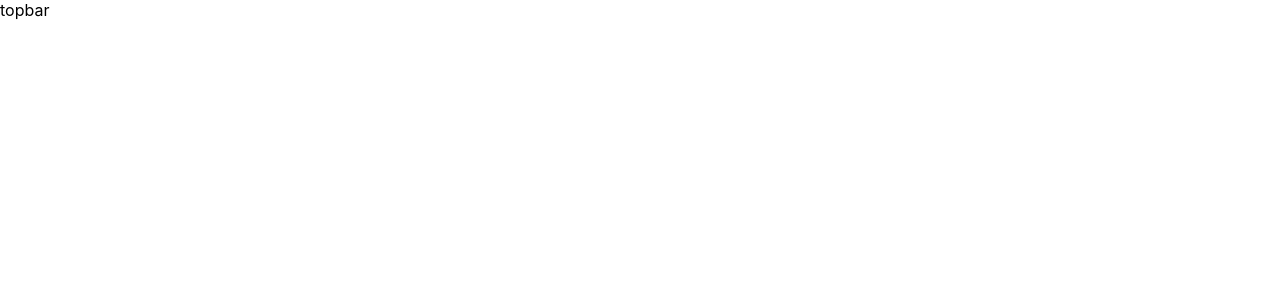
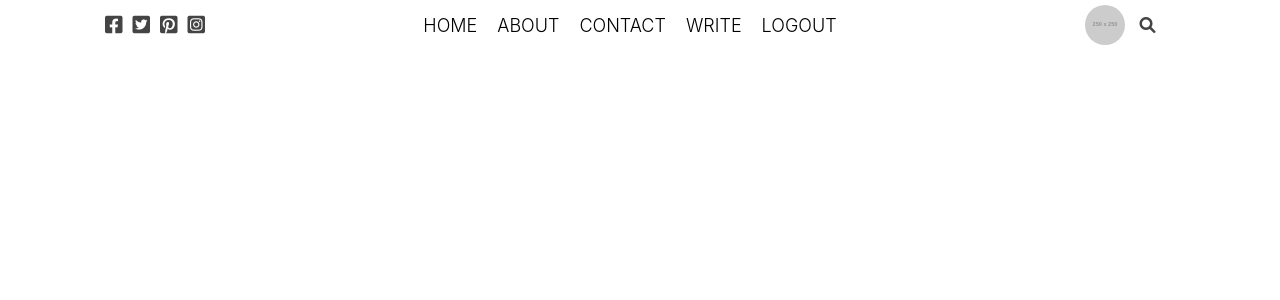
Before and after one commit to BennetWilson/DRIP, a React (Create React App) app in the folder drip/: page / in a window 1280 px wide. Shown: the top 300 px of the page. Built offline with nearby package versions, Linux system fonts and the light colour scheme.

Commit message:
header layout complete

```diff
--- a/drip/public/index.html
+++ b/drip/public/index.html
@@ -9,6 +9,7 @@
       name="description"
       content="Web site created using create-react-app"
     />
+    <link rel="stylesheet" href="https://cdnjs.cloudflare.com/ajax/libs/font-awesome/6.0.0/css/all.min.css" integrity="sha512-9usAa10IRO0HhonpyAIVpjrylPvoDwiPUiKdWk5t3PyolY1cOd4DSE0Ga+ri4AuTroPR5aQvXU9xC6qOPnzFeg==" crossorigin="anonymous" referrerpolicy="no-referrer" />
     <link rel="apple-touch-icon" href="%PUBLIC_URL%/logo192.png" />
     <!--
       manifest.json provides metadata used when your web app is installed on a
--- a/drip/src/topbar/topbar.css
+++ b/drip/src/topbar/topbar.css
@@ -1,8 +1,51 @@
 .top {
-    width: 100%;
-    height: 50px;
-    background-color: aqua;
-    position: sticky;
-    top: 0;
+  width: 100%;
+  height: 50px;
+  background-color: white;
+  position: sticky;
+  top: 0;
+  display: flex;
+  align-items: center;
+}
+.topCenter {
+    flex: 6;
+  }
+
+.topLeft,.topRight {
+  flex: 3;
+  display: flex;
+  align-items: center;
+  justify-content: center;
+}
+.topIcon {
+  font-size: 20px;
+  margin-right: 10px;
+  color: #444;
+  cursor: pointer;
+}
+.topImg {
+  width: 40px;
+  height: 40px;
+  border-radius: 50%;
+  object-fit: color;
+}
+.topList {
     display: flex;
+    justify-content: center;
+    margin: 0;
+    padding: 0;
+    list-style: none;
 }
+.topListItem {
+    margin-right: 20px;
+    font-size: 18px;
+    font-weight: 300;
+    cursor: pointer ;
+}
+
+.topSearchIcon {
+    font-size: 18;
+    color: #444;
+    cursor: pointer;
+    margin-left: 15px;
+}
--- a/drip/src/topbar/topbar.jsx
+++ b/drip/src/topbar/topbar.jsx
@@ -1,9 +1,32 @@
 import React from "react";
+import "./topbar.css";
 
 export default function TopBar() {
-    return (
-        <div className="top">
-            topbar
-        </div>
-    )
+  return (
+    <div className="top">
+      <div className="topLeft">
+        <i className="topIcon fa-brands fa-facebook-square"></i>
+        <i className="topIcon fa-brands fa-twitter-square"></i>
+        <i className="topIcon fa-brands fa-pinterest-square"></i>
+        <i className="topIcon fa-brands fa-instagram-square"></i>
+      </div>
+      <div className="topCenter">
+        <ul className="topList">
+          <li className="topListItem">HOME</li>
+          <li className="topListItem">ABOUT</li>
+          <li className="topListItem">CONTACT</li>
+          <li className="topListItem">WRITE</li>
+          <li className="topListItem">LOGOUT</li>
+        </ul>
+      </div>
+      <div className="topRight">
+        <img
+        className='topImg'
+          src="https://via.placeholder.com/250"
+          alt="placeholder"
+        />
+        <i className="topSearchIcon fa-solid fa-magnifying-glass"></i>
+      </div>
+    </div>
+  );
 }
```
